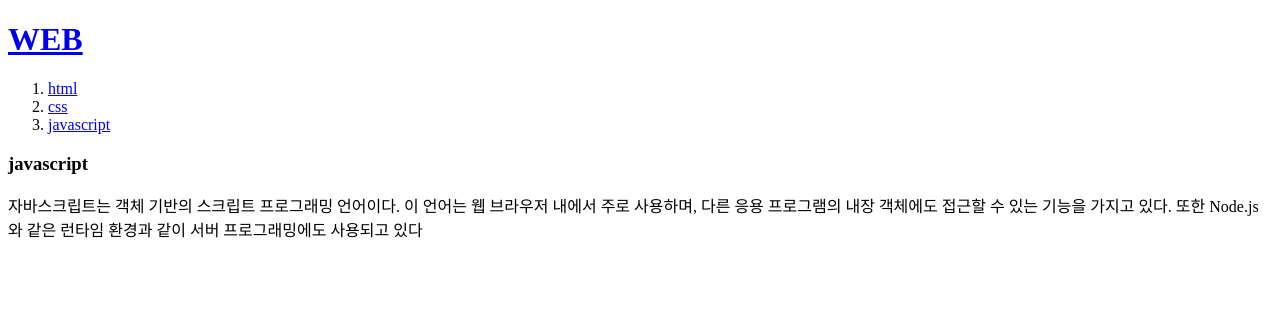
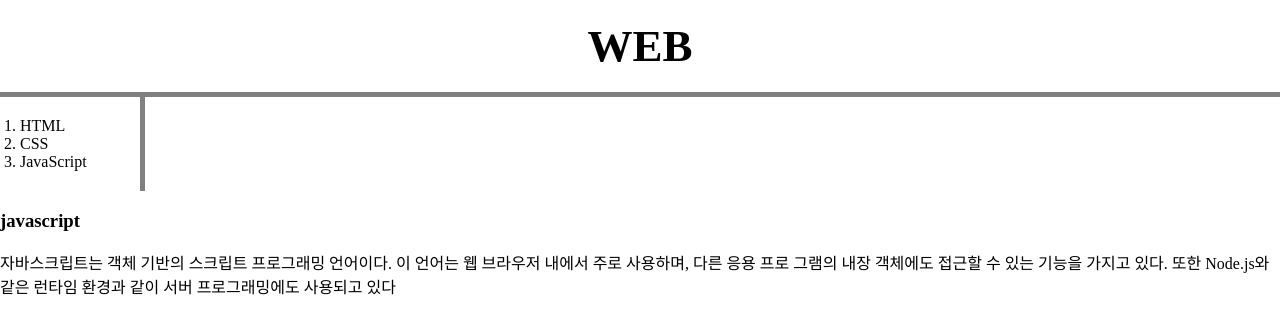
Before and after one commit to choidaesig/web1, a plain HTML site: page 3.html in a window 1280 px wide. Drawn offline with Linux system fonts and the light colour scheme.

Commit message:
2021.02.17

```diff
--- a/3.html
+++ b/3.html
@@ -4,14 +4,57 @@
   <title> html-jabascript </title>
   <meta charset="utf-8">
 </head>
+<style>
+body{
+      margin :0;
+}
+a{
+  color:black;
+  text-decoration:none;
+}
+h1{
+    font-size:45px;
+    text-align:center;
+    border-bottom:5px solid gray;
+    margin : 0;
+    padding : 20px;
+}
+ol{
+
+  text-align:left;
+  border-right:5px solid gray;
+  width:100px;
+  margin:0;
+  padding :20px;
+}
+#grid{
+  display: grid;
+  grid-template-columns:1fr, 1fr;
+}
+#right_side{
+  width:95%
+  height:45%
+  margin:0px;
+}
+
+</style>
 <body>
   <h1><a href="index.html">WEB</a></h1>
-<ol>
-  <li><a href="1.html"> html</a></li>
-  <li><a href="2.html"> css</a></li>
-  <li><a href="3.html"> javascript</a></li>
-</ol>
-<h3>javascript</h3>
-자바스크립트는 객체 기반의 스크립트 프로그래밍 언어이다. 이 언어는 웹 브라우저 내에서 주로 사용하며, 다른 응용 프로그램의 내장 객체에도 접근할 수 있는 기능을 가지고 있다. 또한 Node.js와 같은 런타임 환경과 같이 서버 프로그래밍에도 사용되고 있다
+  <div id="grid">
+  <ol>
+    <li><a href="1.html"> HTML</a></li>
+    <li><a href="2.html"> CSS</a></li>
+    <li><a href="3.html"> JavaScript</a></li>
+  </ol>
+  <div id="right_side">
+    <h3>javascript</h3>
+    <p>
+      자바스크립트는 객체 기반의 스크립트 프로그래밍 언어이다.
+       이 언어는 웹 브라우저 내에서 주로 사용하며, 다른 응용 프로
+       그램의 내장 객체에도 접근할 수 있는 기능을 가지고 있다. 또한
+        Node.js와 같은 런타임 환경과 같이 서버 프로그래밍에도 사용되고 있다
+    </p>
+  </div>
+</div>
 </body>
 </html>
```
Also changed, not shown: 1.html (+27 -2 lines), 2.html (+16 -3 lines).
